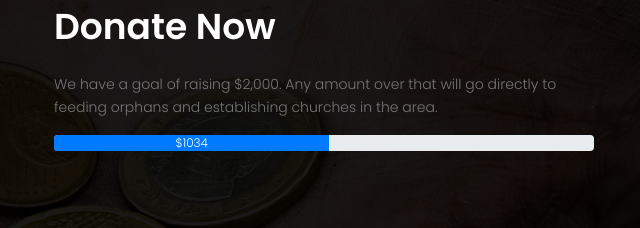
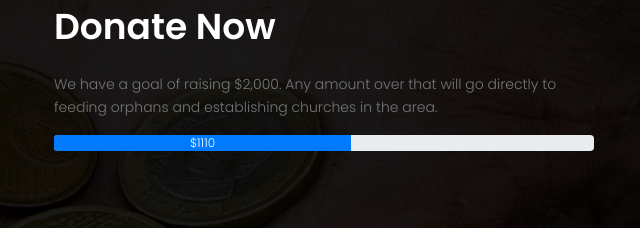
Before and after one commit to ContendChurch/sendme, a plain HTML site: page index.html in a window 1280 px wide. Shown: the part 2060-2288 px from the top of the page, 601-1241 px from the left. Drawn offline with nearby package versions, Linux system fonts and the light colour scheme.

Commit message:
Catch up on venmo

```diff
--- a/index.html
+++ b/index.html
@@ -107,7 +107,7 @@
 							</p>
 
 							<div class="progress">
-								<div class="progress-bar" role="progressbar" style="width: 51%;" aria-valuenow="51" aria-valuemin="0" aria-valuemax="100"><span style="padding: 10px">$1034</span></div>
+								<div class="progress-bar" role="progressbar" style="width: 55%;" aria-valuenow="55" aria-valuemin="0" aria-valuemax="100"><span style="padding: 10px">$1110</span></div>
 							  </div>
 						</div>
 					</div>
```
